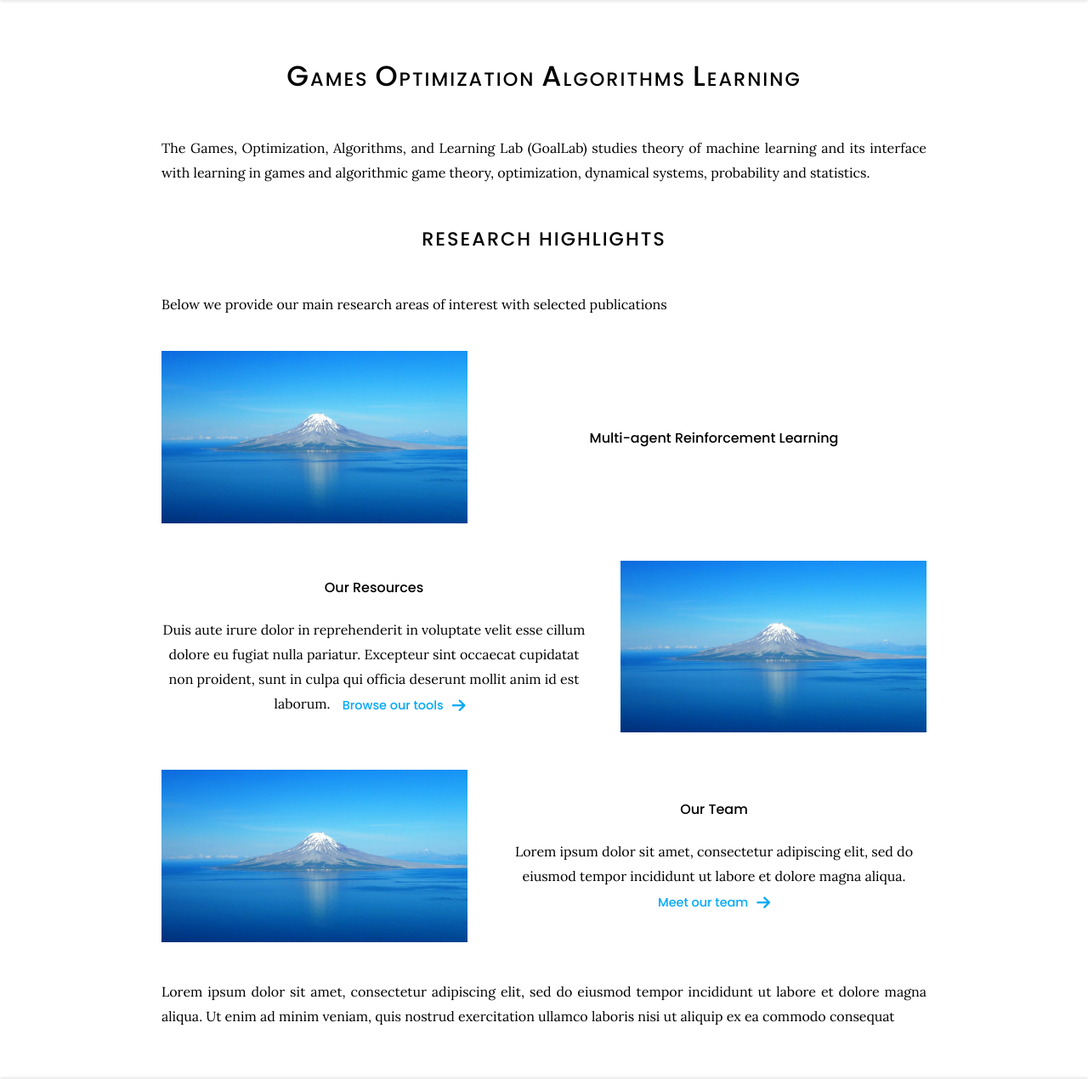
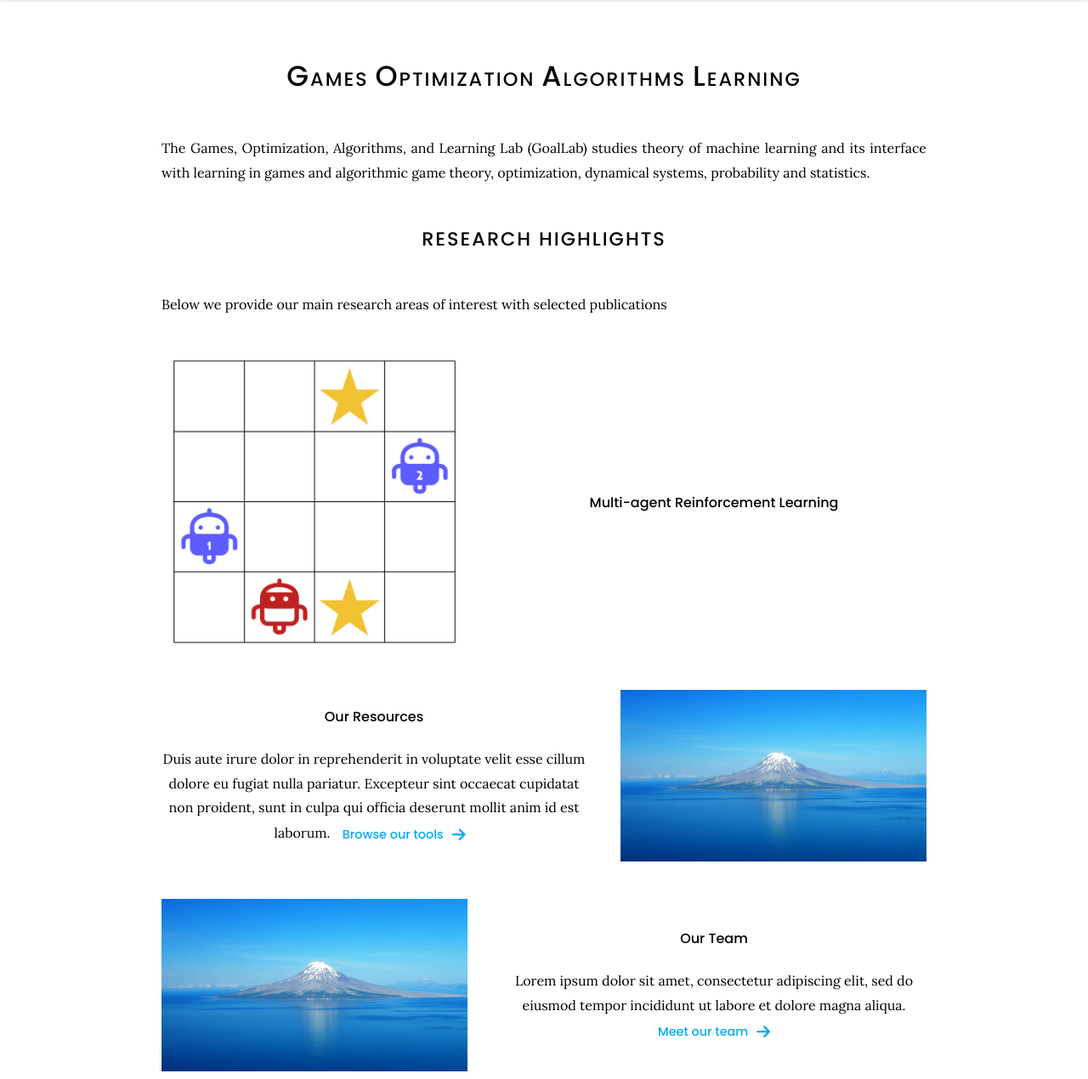
Before and after one commit to goallabuci/goallabuci.github.io, a Jekyll site: the page built from index.md, in a window 1280 px wide. Shown: the part 110-1380 px from the top of the page at 85% size. Built offline with Jekyll 4.4.1, drawn with Linux system fonts in a browser that asks for light colours; grey boxes are pictures that could not be loaded.

Commit message:
Update index.md

```diff
--- a/index.md
+++ b/index.md
@@ -12,7 +12,7 @@ Below we provide our main research areas of interest with selected publications
 
 {%
   include feature.html
-  image="images/photo.jpg"
+  image="images/papers/advteamgames.png"
   link="research"
   title="Multi-agent Reinforcement Learning"
   text=text
```
